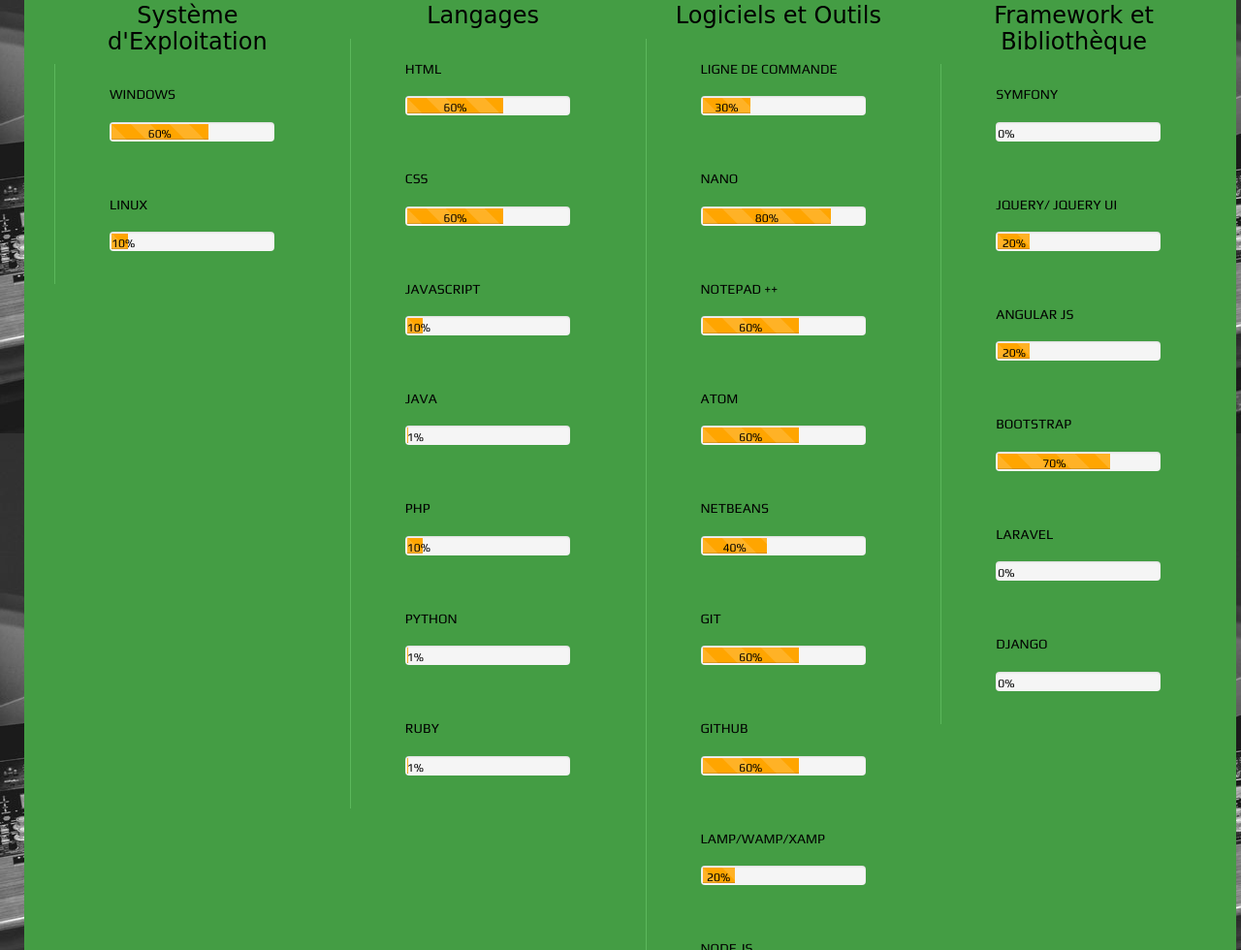
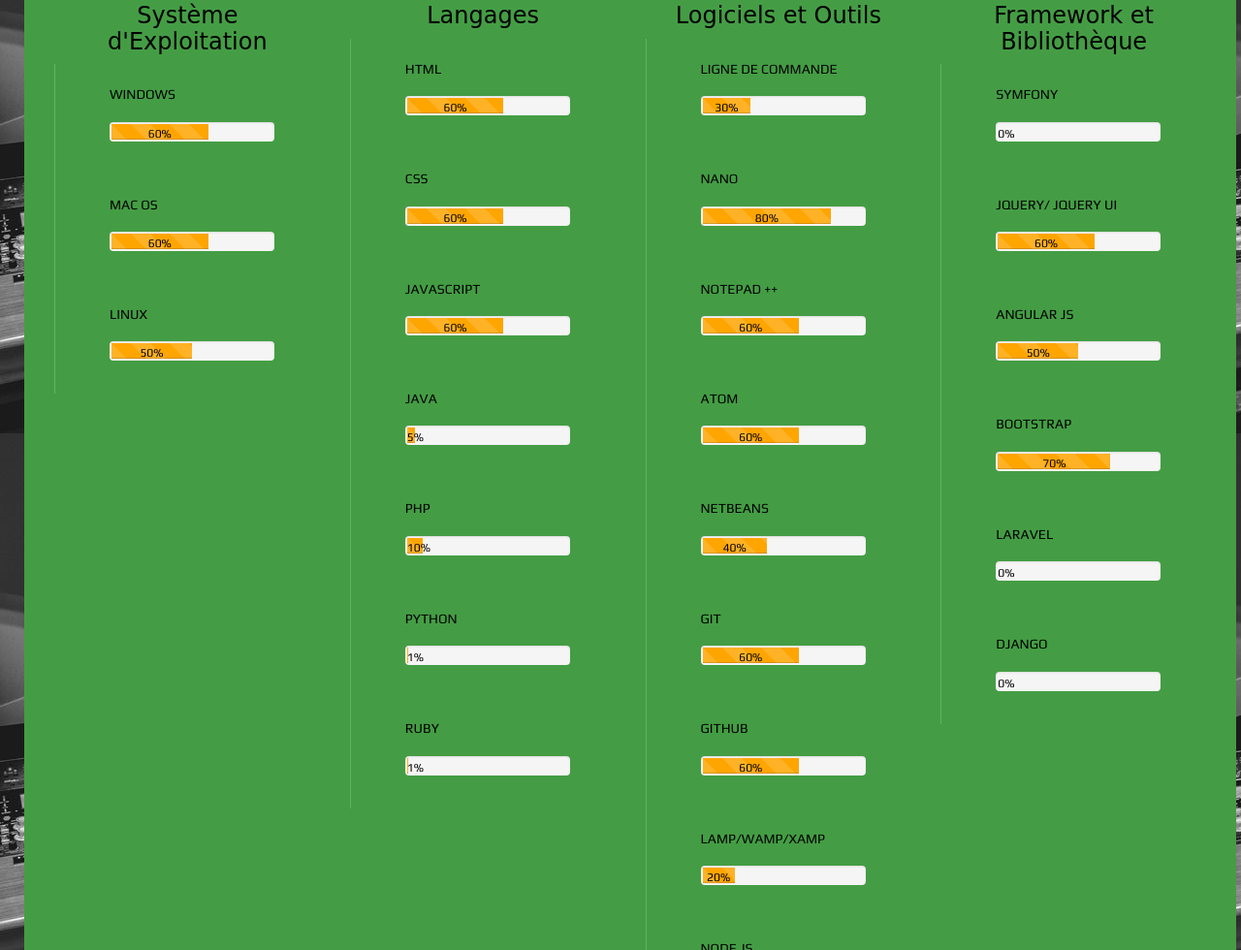
Before and after one commit to WilfriedNguessanBobo/wilfriednguessanbobo.github.io, a plain HTML site: page index.html at #!/competences in a window 1280 px wide. Shown: the part 753-1733 px from the top of the page at 97% size. Drawn offline with nearby package versions, Linux system fonts and the light colour scheme; a web font is replaced by a local one.

Commit message:
progress

```diff
--- a/assets/partials/competence.html
+++ b/assets/partials/competence.html
@@ -12,10 +12,17 @@
                       </div>
                     </div>
                   </li>
+                  <li><h5>MAC OS</h5><br>
+                    <div class="progress">
+                      <div class="progress-bar progress-bar-striped active" role="progressbar" aria-valuenow="60" aria-valuemin="0" aria-valuemax="100" style="width: 60%">
+                        <span class="">60%</span>
+                      </div>
+                    </div>
+                  </li>
                   <li><h5>LINUX</h5><br>
                     <div class="progress">
-                      <div class="progress-bar progress-bar-striped active" role="progressbar" aria-valuenow="10" aria-valuemin="0" aria-valuemax="100" style="width: 10%">
-                        <span class="">10%</span>
+                      <div class="progress-bar progress-bar-striped active" role="progressbar" aria-valuenow="50" aria-valuemin="0" aria-valuemax="100" style="width: 50%">
+                        <span class="">50%</span>
                       </div>
                     </div>
                   </li>
@@ -43,15 +50,15 @@
                   </li>
                   <li><h5>JAVASCRIPT</h5><br>
                     <div class="progress">
-                      <div class="progress-bar progress-bar-striped active" role="progressbar" aria-valuenow="10" aria-valuemin="0" aria-valuemax="100" style="width: 10%">
-                        <span class="">10%</span>
+                      <div class="progress-bar progress-bar-striped active" role="progressbar" aria-valuenow="60" aria-valuemin="0" aria-valuemax="100" style="width: 60%">
+                        <span class="">60%</span>
                       </div>
                     </div>
                   </li>
                   <li><h5>JAVA</h5> <br>
                     <div class="progress">
-                      <div class="progress-bar progress-bar-striped active" role="progressbar" aria-valuenow="1" aria-valuemin="0" aria-valuemax="100" style="width: 1%">
-                        <span class="">1%</span>
+                      <div class="progress-bar progress-bar-striped active" role="progressbar" aria-valuenow="5" aria-valuemin="0" aria-valuemax="100" style="width: 5%">
+                        <span class="">5%</span>
                       </div>
                     </div>
                   </li>
@@ -204,15 +211,15 @@
                 </li>
                 <li><h5>JQUERY/ JQUERY UI</h5><br>
                   <div class="progress">
-                    <div class="progress-bar progress-bar-striped active" role="progressbar" aria-valuenow="20" aria-valuemin="0" aria-valuemax="100" style="width: 20%">
-                      <span class="">20%</span>
+                    <div class="progress-bar progress-bar-striped active" role="progressbar" aria-valuenow="60" aria-valuemin="0" aria-valuemax="100" style="width: 60%">
+                      <span class="">60%</span>
                     </div>
                   </div>
                 </li>
                 <li><h5>ANGULAR JS</h5><br>
                   <div class="progress">
-                    <div class="progress-bar progress-bar-striped active" role="progressbar" aria-valuenow="20" aria-valuemin="0" aria-valuemax="100" style="width: 20%">
-                      <span class="">20%</span>
+                    <div class="progress-bar progress-bar-striped active" role="progressbar" aria-valuenow="50" aria-valuemin="0" aria-valuemax="100" style="width: 50%">
+                      <span class="">50%</span>
                     </div>
                   </div>
                 </li>
```
